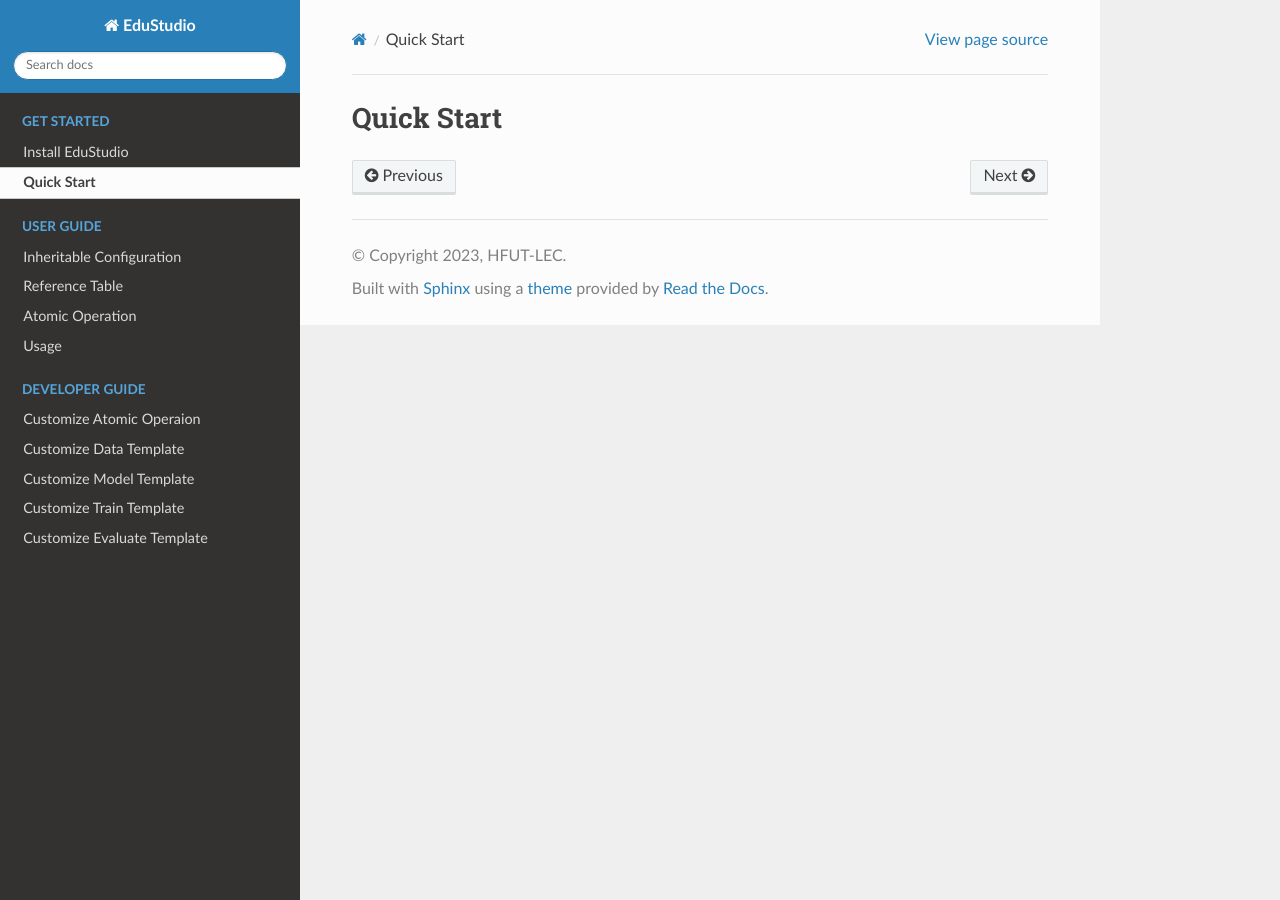
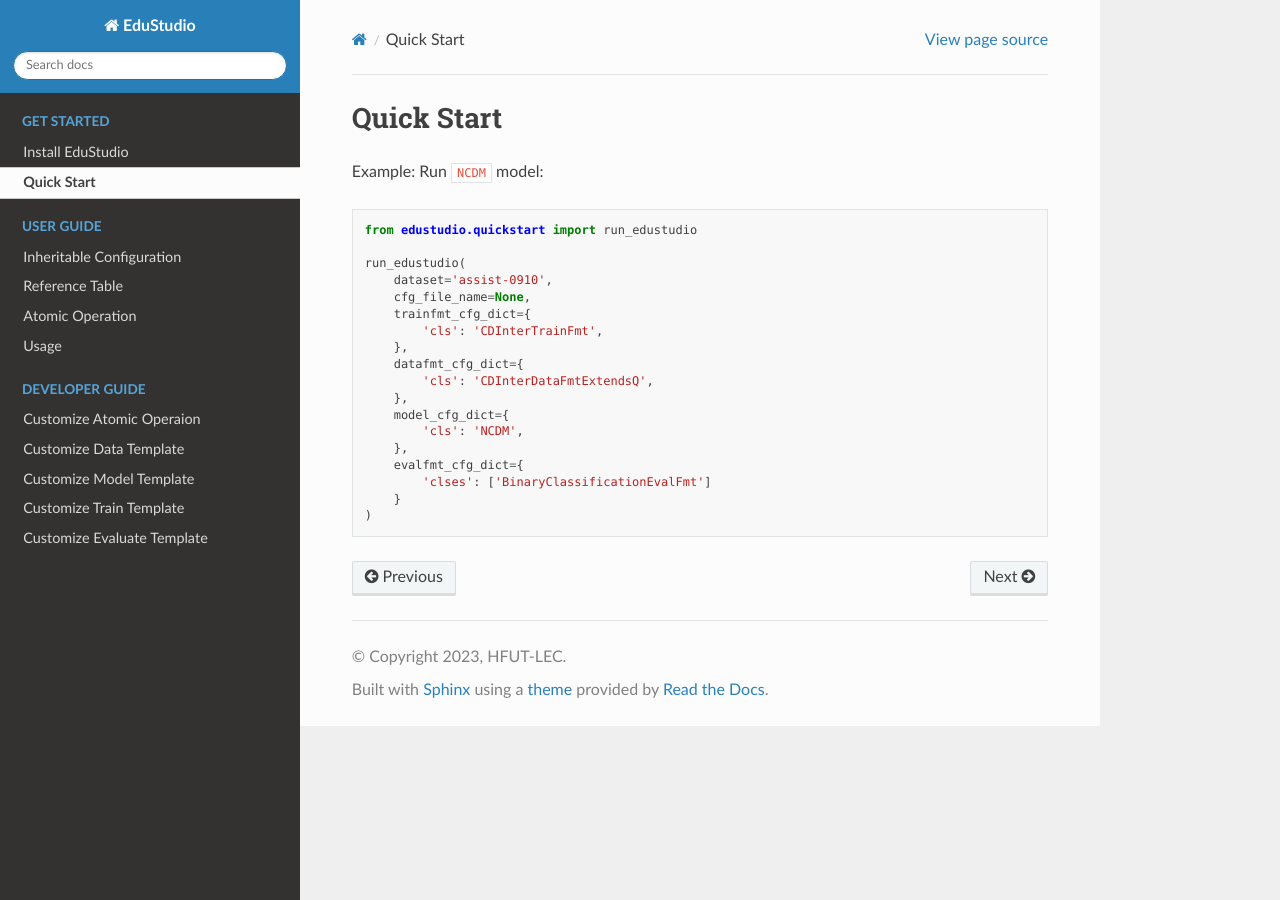
Before and after one commit to HFUT-LEC/EduStudio, a Sphinx documentation site: the page built from docs/source/get_started/quick_start.md, in a window 1280 px wide. Built offline with Sphinx 7.4.7 and the Read the Docs theme 2.0.0, drawn with Linux system fonts in a browser that asks for light colours.

Commit message:
update docs

````diff
--- a/docs/requirements.txt
+++ b/docs/requirements.txt
@@ -2,3 +2,5 @@ sphinx==6.2.1
 sphinx_rtd_theme==1.2.2
 myst-parser==2.0.0
 esbonio==0.16.1
+sphinx_copybutton
+sphinxcontrib-napoleon
--- a/docs/source/conf.py
+++ b/docs/source/conf.py
@@ -21,11 +21,11 @@ sys.path.insert(0, os.path.abspath("../.."))
 # https://www.sphinx-doc.org/en/master/usage/configuration.html#general-configuration
 
 extensions = [
-    'myst_parser' # pip install myst-parser 支持markdown,
-    # "sphinx.ext.autodoc",
-    # "sphinx.ext.napoleon",
-    # "sphinx.ext.viewcode",
-    # "sphinx_copybutton",
+    'myst_parser',
+    "sphinx.ext.autodoc",
+    "sphinx.ext.napoleon",
+    "sphinx.ext.viewcode",
+    "sphinx_copybutton",
 ]
 
 templates_path = ['_templates']
--- a/docs/source/get_started/quick_start.md
+++ b/docs/source/get_started/quick_start.md
@@ -1 +1,24 @@
 # Quick Start
+
+Example: Run `NCDM` model:
+
+```python
+from edustudio.quickstart import run_edustudio
+
+run_edustudio(
+    dataset='assist-0910',
+    cfg_file_name=None,
+    trainfmt_cfg_dict={
+        'cls': 'CDInterTrainFmt',
+    },
+    datafmt_cfg_dict={
+        'cls': 'CDInterDataFmtExtendsQ',
+    },
+    model_cfg_dict={
+        'cls': 'NCDM',
+    },
+    evalfmt_cfg_dict={
+        'clses': ['BinaryClassificationEvalFmt']
+    }
+)
+```
--- a/setup.py
+++ b/setup.py
@@ -27,8 +27,8 @@ extras_require = {}
 classifiers = ["License :: OSI Approved :: MIT License"]
 
 long_description = (
-    "EduStudio is a Unified and Templatized Framework"
-    "for Student Assessment Models including"
+    "EduStudio is a Unified and Templatized Framework "
+    "for Student Assessment Models including "
     "Cognitive Diagnosis(CD) and Knowledge Tracing(KT) based on Pytorch."
 )
 
````
